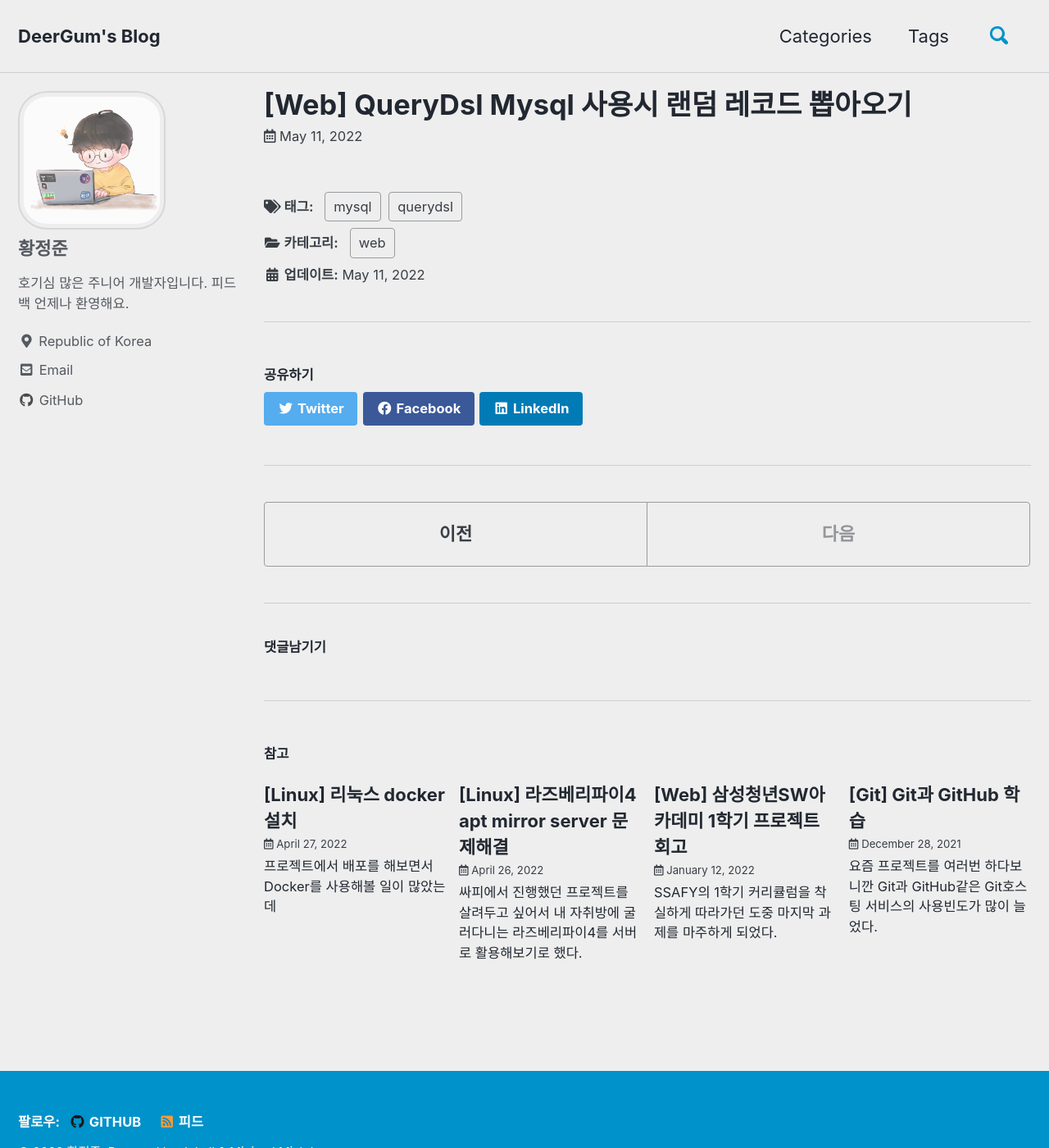
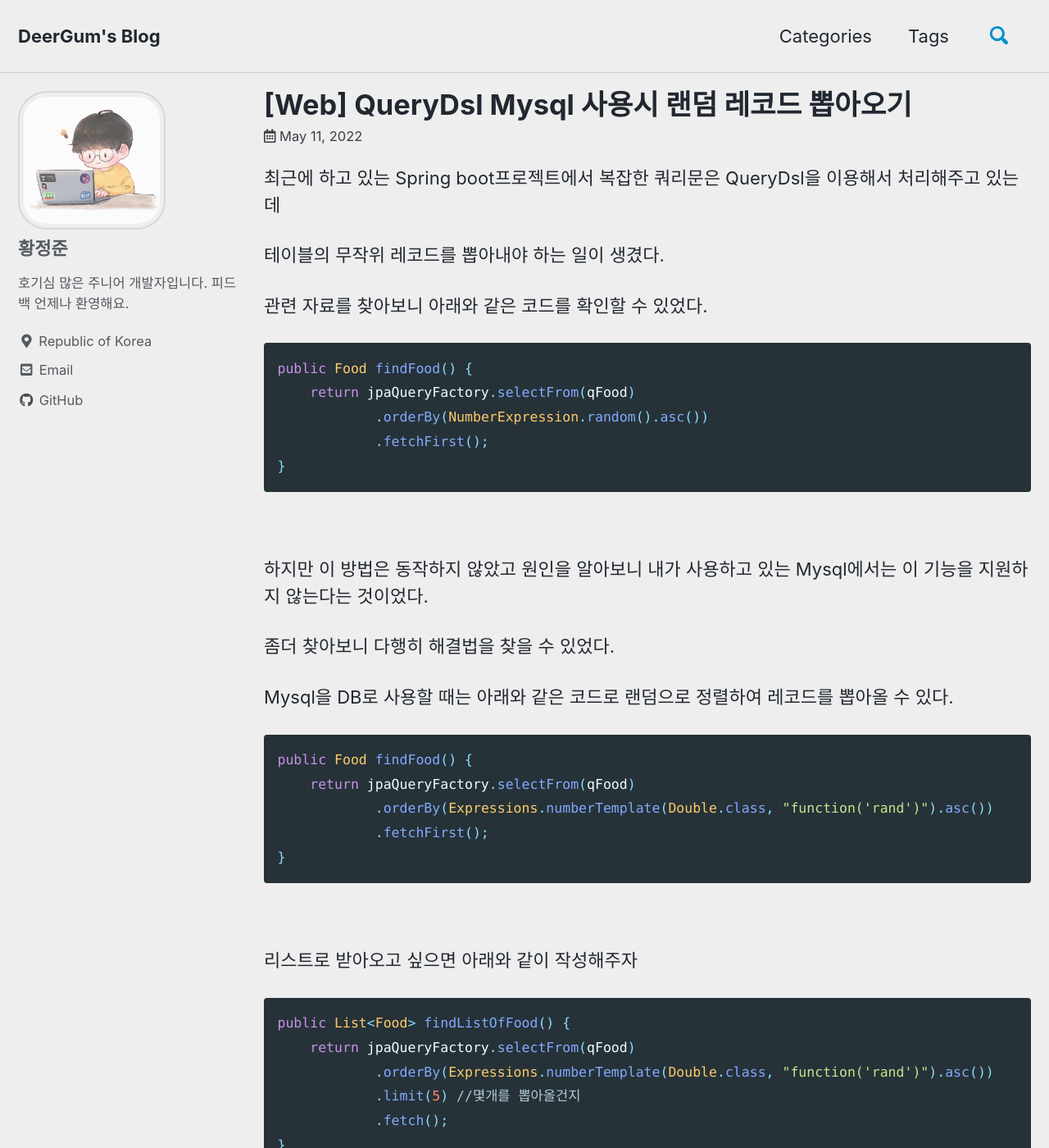
Before and after one commit to DeerGum/DeerGum.github.io, a Jekyll site: the page built from _posts/2022-05-11-web-querydsl-mysql-random.md, in a window 1280 px wide and 1400 px high. Shown: the whole window at 82% size. Built offline with Jekyll 4.4.1, drawn with Linux system fonts in a browser that asks for light colours; cached includes are drawn as plain includes; comment, search, counter and statistics services are not loaded.

Commit message:
포스팅 재업로드

````diff
--- a/_posts/2022-05-11-web-querydsl-mysql-random.md
+++ b/_posts/2022-05-11-web-querydsl-mysql-random.md
@@ -8,3 +8,46 @@ tag:
   - mysql
 last_modified_at: 2022-05-11T08:06:00-05:00
 ---
+
+최근에 하고 있는 Spring boot프로젝트에서 복잡한 쿼리문은 QueryDsl을 이용해서 처리해주고 있는데
+
+테이블의 무작위 레코드를 뽑아내야 하는 일이 생겼다.
+
+관련 자료를 찾아보니 아래와 같은 코드를 확인할 수 있었다.
+
+```java
+public Food findFood() {
+    return jpaQueryFactory.selectFrom(qFood)
+            .orderBy(NumberExpression.random().asc())
+            .fetchFirst();
+}
+```
+
+<br>
+
+하지만 이 방법은 동작하지 않았고 원인을 알아보니 내가 사용하고 있는 Mysql에서는 이 기능을 지원하지 않는다는 것이었다.
+
+좀더 찾아보니 다행히 해결법을 찾을 수 있었다.
+
+Mysql을 DB로 사용할 때는 아래와 같은 코드로 랜덤으로 정렬하여 레코드를 뽑아올 수 있다.
+
+```java
+public Food findFood() {
+    return jpaQueryFactory.selectFrom(qFood)
+            .orderBy(Expressions.numberTemplate(Double.class, "function('rand')").asc())
+            .fetchFirst();
+}
+```
+
+<br>
+
+리스트로 받아오고 싶으면 아래와 같이 작성해주자
+
+```java
+public List<Food> findListOfFood() {
+    return jpaQueryFactory.selectFrom(qFood)
+            .orderBy(Expressions.numberTemplate(Double.class, "function('rand')").asc())
+            .limit(5) //몇개를 뽑아올건지
+            .fetch();
+}
+```
````
